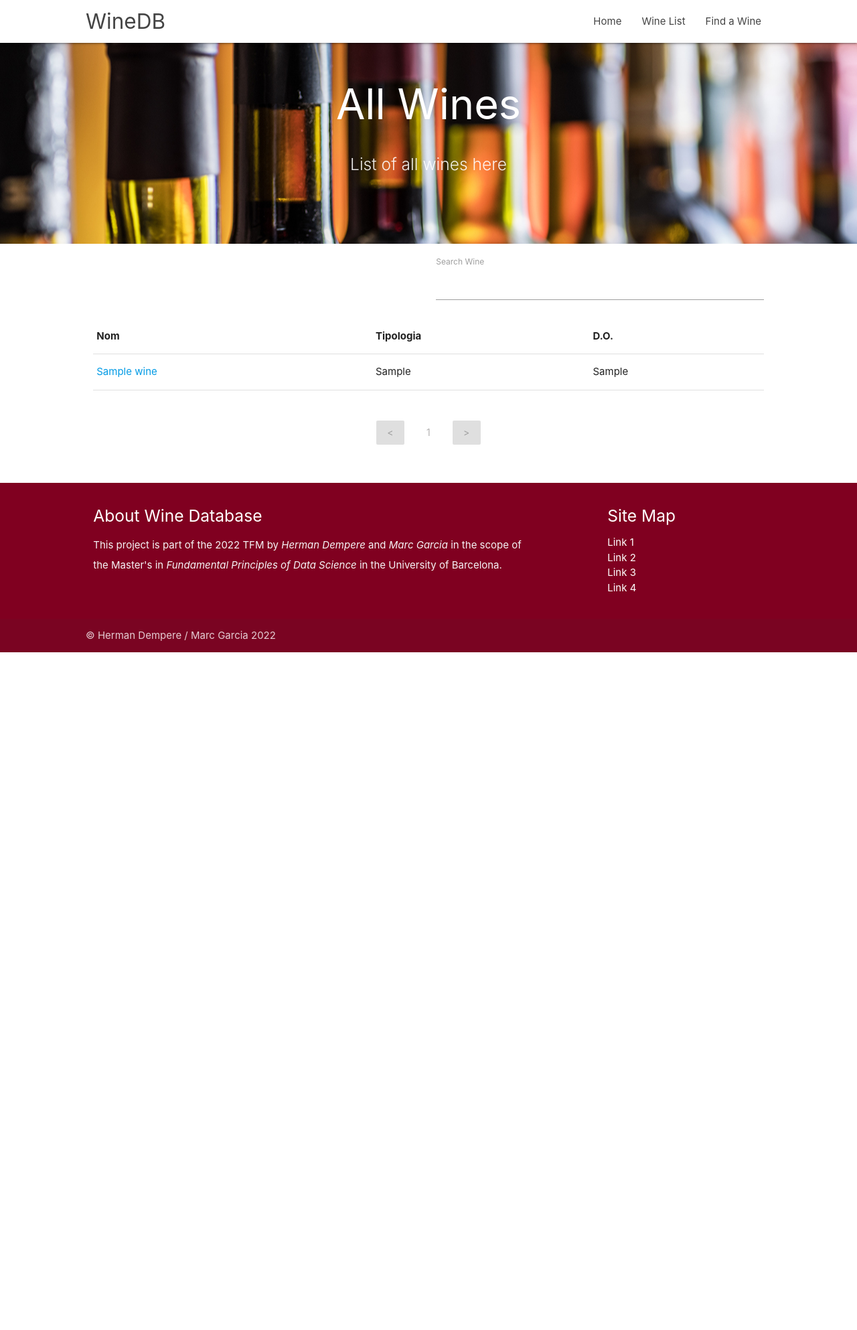
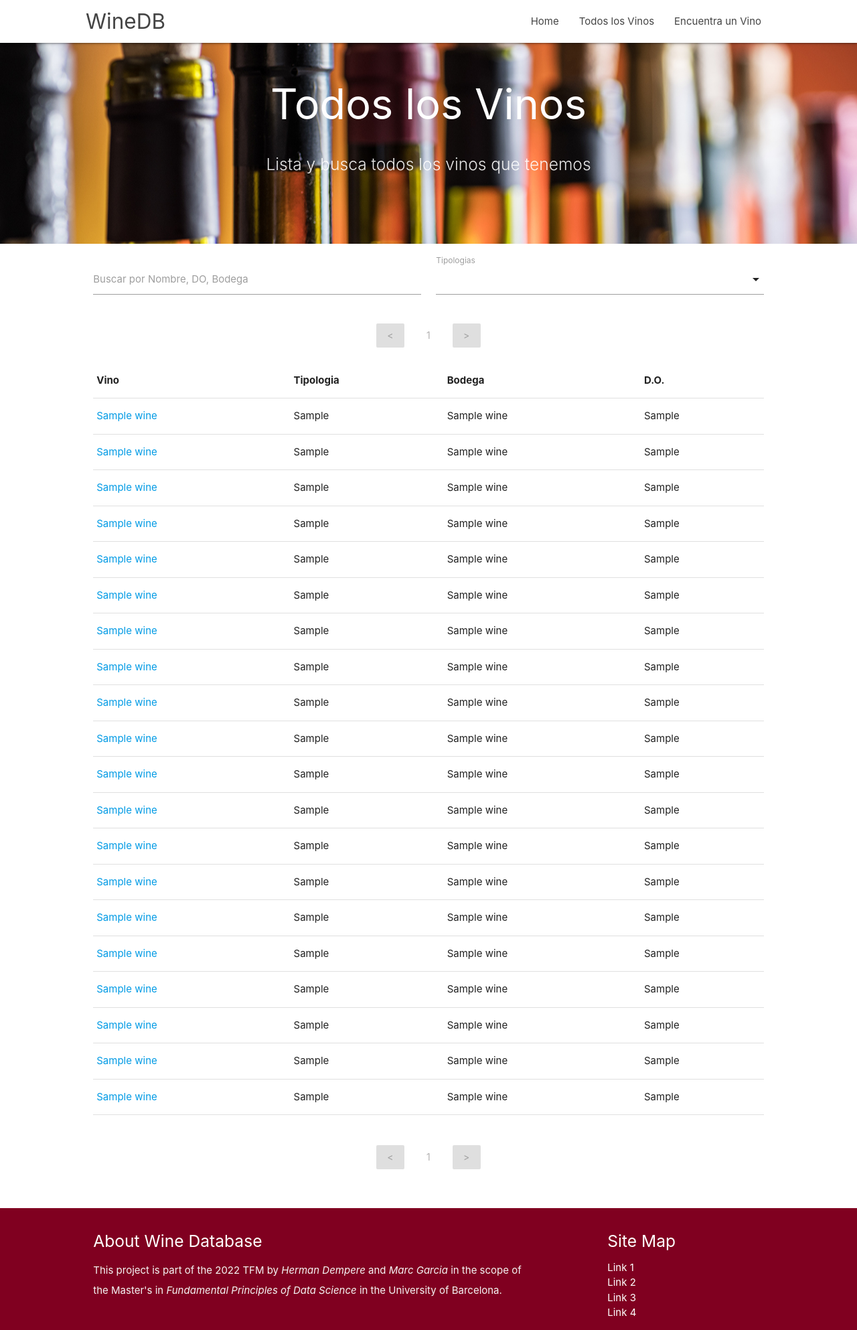
Before and after one commit to Nerucius/2022.tfm.winedb, a Django app: page /wine-list/ in a window 1280 px wide. Shown: the top 1986 px of the page at 67% size. Before the commit the page ends 974 px from the top, so only its background shows below. Run offline with Django 3.2, Linux system fonts and the light colour scheme; tables that the repository leaves empty hold one stand-in row (values such as "Sample post"); some libraries are stand-ins or nearby versions.

Commit message:
WIP new search engine

```diff
--- a/django/winedb/web/templates/web/base.html
+++ b/django/winedb/web/templates/web/base.html
@@ -27,13 +27,13 @@
         <a id="logo-container" href="{% url 'index' %}" class="brand-logo">WineDB</a>
         <ul class="right hide-on-med-and-down">
           <li><a href="{% url 'index' %}">Home</a></li>
-          <li><a href="{% url 'wine-list' %}">Wine List</a></li>
-          <li><a href="{% url 'find-wine' %}">Find a Wine</a></li>
+          <li><a href="{% url 'wine-list' %}">Todos los Vinos</a></li>
+          <li><a href="{% url 'find-wine' %}">Encuentra un Vino</a></li>
         </ul>
         <ul id="nav-mobile" class="sidenav">
           <li><a href="{% url 'index' %}">Home</a></li>
-          <li><a href="{% url 'wine-list' %}">Wine List</a></li>
-          <li><a href="{% url 'find-wine' %}">Find a Wine</a></li>
+          <li><a href="{% url 'wine-list' %}">Todos los Vinos</a></li>
+          <li><a href="{% url 'find-wine' %}">Encuentra un Vino</a></li>
         </ul>
         <a href="#" data-target="nav-mobile" class="sidenav-trigger"><i class="material-icons">menu</i></a>
       </div>
--- a/django/winedb/web/templates/web/wine_list.html
+++ b/django/winedb/web/templates/web/wine_list.html
@@ -20,9 +20,9 @@
     <div class="section">
 
       <div class="container">
-        <h1 class="header center white-text">All Wines</h1>
+        <h1 class="header center white-text">Todos los Vinos</h1>
         <div class="row center">
-          <h5 class="header col s12 light">List of all wines here</h5>
+          <h5 class="header col s12 light">Lista y busca todos los vinos que tenemos</h5>
         </div>
       </div>
 
@@ -38,20 +38,39 @@
             <div class="col s12">
 
               <div class="row">
-                <div class="col s12 m6">
+
+                <div class="input-field col s12 m6">
+                  <label for="search">Buscar por Nombre, DO, Bodega</label>
+                  <input type="text" name="search" v-model="search" @keyup="searchWines">
                 </div>
-                <div class="col s12 m6">
-                  <label for="search">Search Wine</label>
-                  <input type="text" name="search" v-model="search" @blur="searchWines">
+
+                <div class="input-field col s12 m6">
+                  <select multiple name="search_types" v-model="searchTypes">
+                    <option value="Tinto">Tinto</option>
+                    <option value="Blanco">Blanco</option>
+                    <option value="Rosado">Rosado</option>
+                    <option value="Espumoso">Espumoso</option>
+                  </select>
+                  <label for="search_types">Tipologias</label>
                 </div>
               </div>
+
+              <div class="center">
+                <button @click="prevPage" :disabled="page == 1" class="btn burgundy">&lt;</button>
+                &nbsp;&nbsp;
+                <button disabled class="btn btn-flat">[[ page ]]</button>
+                &nbsp;&nbsp;
+                <button :disabled="nextLink == null" @click="nextPage" class="btn burgundy">&gt;</button>
+              </div>
+              <br>
 
 
               <table class="highlight">
                 <thead>
                   <tr>
-                          <th>Nom</th>
+                      <th>Vino</th>
                       <th>Tipologia</th>
+                      <th>Bodega</th>
                       <th>D.O.</th>
                   </tr>
                 </thead>
@@ -64,6 +83,7 @@
                       </a>
                     </td>
                     <td>[[ wine.wine_type_simple ]]</td>
+                    <td>[[ wine.cellar_name ]]</td>
                     <td>[[ wine.zone ]]</td>
                   </tr>
                 </tbody>
@@ -79,10 +99,7 @@
                 &nbsp;&nbsp;
                 <button :disabled="nextLink == null" @click="nextPage" class="btn burgundy">&gt;</button>
               </div>
-
               <br>
-
-
 
             </div>
         </div>
@@ -98,70 +115,108 @@
 
     const { createApp } = Vue
 
+    const PAGESIZE = 20;
+    const LOADING_WINES = new Array(PAGESIZE).fill({name:'Loading...'}).flat();
+
     createApp({
       delimiters: ['[[', ']]'],
 
       data() {
         return {
+          // wine data
+          allWines: [],
+          // pagination
+          pageSize: PAGESIZE,
+          page: null,
+          fetchedPage: null,
+          nextLink: null,
+          // search
           search: '',
-          allWines: [],
-          start: 0,
-          end: 15,
-          page: 1,
-          nextLink: null,
+          searchTypes: [],
         }
       },
 
       mounted() {
         console.log(`VUE OK`)
-        this.fetchWines();
+        $('select').formSelect();
+
+        // Init pagination
+        this.page = 1
+        this.fetchedPage = 0
+        this.fetchNextPage();
       },
 
       computed: {
         wines(){
-          // let wineList = this.allWines;
-          // if(this.search.length != 0){
-          //   wineList = wineList.filter(w => w.nombre.toLowerCase().indexOf(this.search.toLowerCase()) >= 0)
-          // }
-          // return wineList.slice(this.start, this.end)
+          console.log("compute wine list")
 
-          return this.allWines
+          let maxWineIndex = this.page * this.pageSize - 1;
+          let wineList = [...this.allWines];
+
+          if (this.searchTypes.length > 0){
+            wineList = wineList.filter(w => this.searchTypes.indexOf(w.wine_type_simple) >=0 )
+          }
+
+          if (wineList.length-1 < maxWineIndex){
+            this.fetchNextPage();
+            return LOADING_WINES;
+          }
+
+          return wineList.slice((this.page-1)*this.pageSize, this.page*this.pageSize)
         }
       },
 
       methods:{
           nextPage(){
             this.page += 1
-            this.fetchWines();
+            // this.fetchWines();
           },
 
           prevPage(){
             if(this.page <= 1) return;
             this.page -= 1
-            this.fetchWines();
+            // this.fetchWines();
           },
 
-          async fetchWines(){
-              if(!!this.search){
-                var data = await fetch(this.nextLink)
+          async fetchNextPage(){
+            let nextPageLink;
+            if(!!this.nextLink){
+              nextPageLink = this.nextLink
             }else{
-                var data = await fetch(`{% url 'api-wine-list' %}?page=${this.page}`)
+              let nextPage = this.fetchedPage+1;
+              nextPageLink = `{% url 'api-wine-list' %}?page=${nextPage}`
             }
 
+            var data = await fetch(nextPageLink)
+
+            // Get the data and save to allWiens
+            let wineResponse = await data.json()
+            this.allWines = [...this.allWines, ...wineResponse.data]
+            this.nextLink = wineResponse.next
+
+            // Update last fetched page
+            this.fetchedPage = nextPage
+          },
+
+          async searchWines(){
+            if(!!this.search){
+              // If search term not empty, load first search page
+              this.page = 1
+              this.fetchedPage = 1
+
+              let data = await fetch(`{% url 'api-wine-search' %}?q=${this.search}`)
               let wineResponse = await data.json()
 
               this.allWines = wineResponse.data
               this.nextLink = wineResponse.next
-          },
 
-          async searchWines(){
+            }else{
+              // If search term empty, reinit normal pagination
               this.page = 1
-
-            var data = await fetch(`{% url 'api-wine-search' %}?q=${this.search}`)
-            let wineResponse = await data.json()
-
-            this.allWines = wineResponse.data
-            this.nextLink = wineResponse.next
+              this.fetchedPage = 0
+              this.allWines = []
+              this.fetchNextPage();
+            }
           }
       }
 
```
Lines whose indentation alone changed are shown as unchanged.
